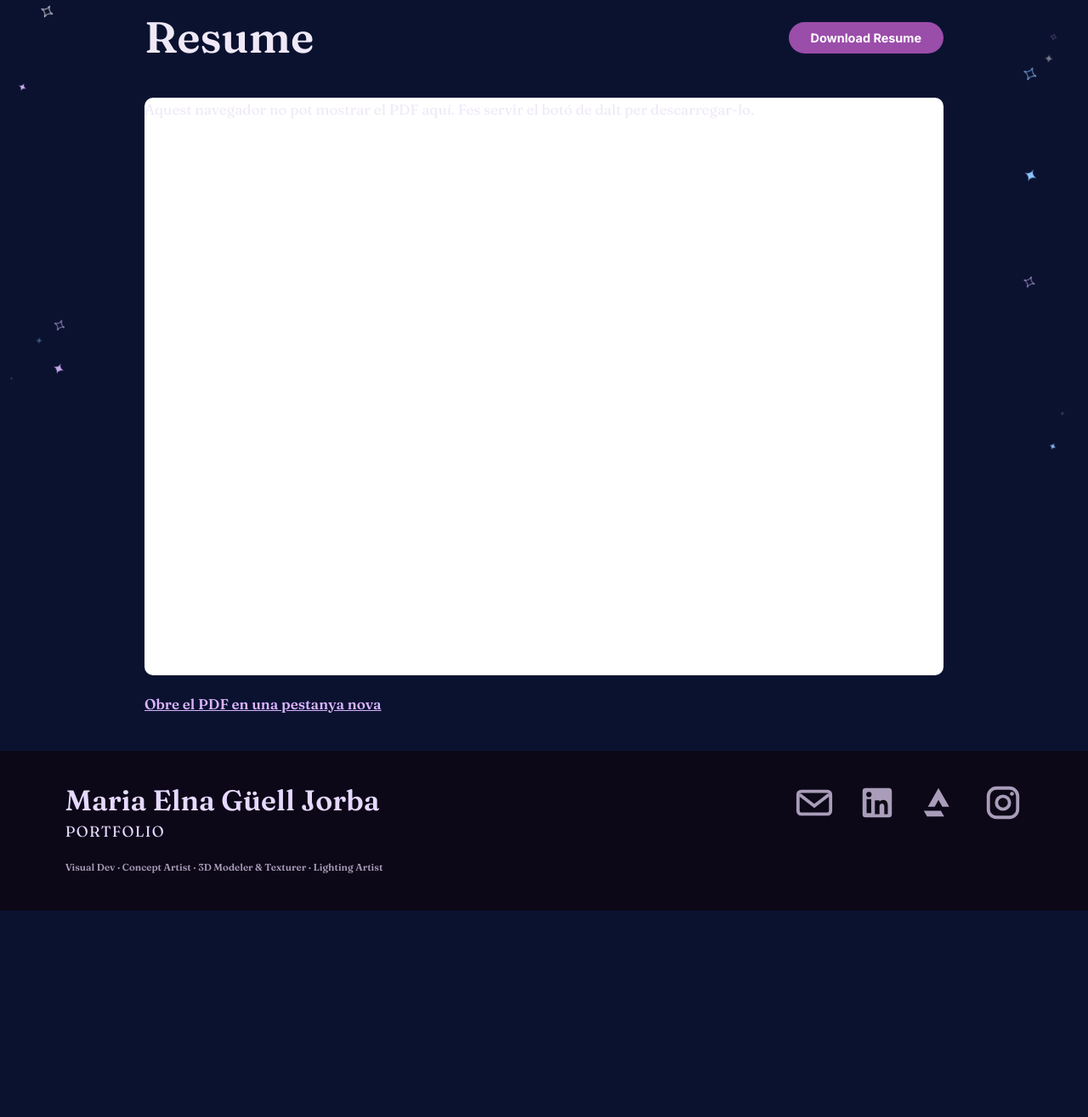
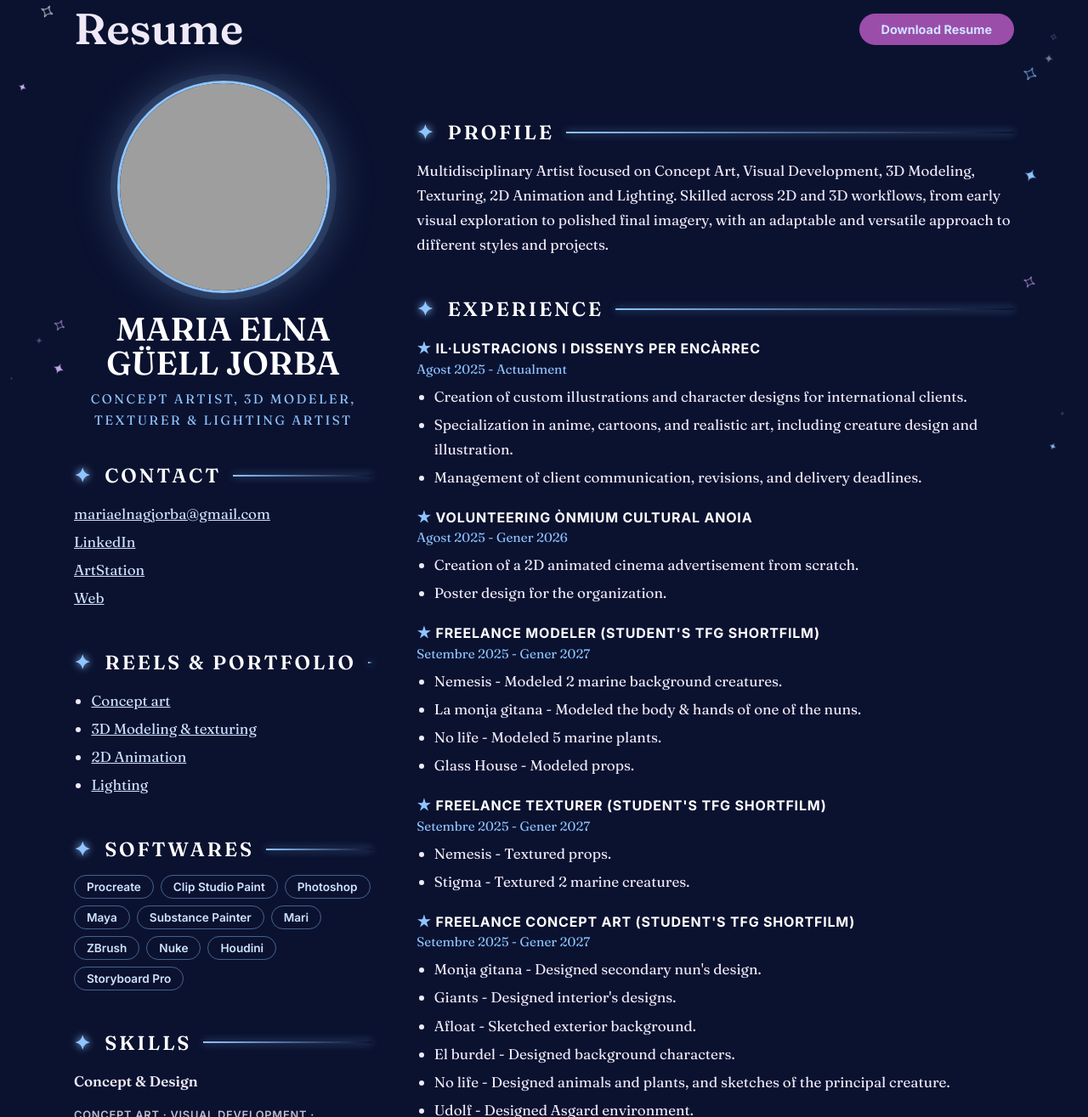
Before and after one commit to mariaelnaguelljorba/Portfolio, a plain HTML site: page resume.html in a window 1280 px wide. Shown: the part 102-1417 px from the top of the page at 85% size. Before the commit the page ends 1174 px from the top, so only its background shows below. Drawn offline with Linux system fonts and the light colour scheme; grey boxes are pictures that could not be loaded.

Commit message:
Update resume.html

```diff
--- a/resume.html
+++ b/resume.html
@@ -4,7 +4,71 @@
 <link rel="stylesheet" href="style.css">
 <script src="script.js" defer></script></head>
 <body class="dark" data-on="resume"><header id="site-header"></header>
-<main><section class="wrap resume"><div class="rh"><h1>Resume</h1><a class="btn" href="Maria_Elna_Guell_Resume.pdf" download>Download Resume</a></div>
-<object class="pdf" data="Maria_Elna_Guell_Resume.pdf#view=FitH" type="application/pdf"><p>Aquest navegador no pot mostrar el PDF aquí. Fes servir el botó de dalt per descarregar-lo.</p></object>
-<a class="back" href="Maria_Elna_Guell_Resume.pdf" target="_blank" rel="noopener">Obre el PDF en una pestanya nova</a></section></main>
+<main><section class="cv">
+<div class="rh"><h1>Resume</h1><a class="btn" href="Maria_Elna_Guell_Resume.pdf" download>Download Resume</a></div>
+<div class="cv-grid">
+<aside class="cv-side">
+<img class="cv-av" src="images/avatar.png" alt="Maria Elna" onerror="this.remove()">
+<h2 class="cv-name">Maria Elna<br>Güell Jorba</h2>
+<p class="cv-role">Concept artist, 3D modeler, texturer &amp; lighting artist</p>
+<h3>Contact</h3>
+<ul class="plain">
+<li><a href="mailto:mariaelnagjorba@gmail.com">mariaelnagjorba@gmail.com</a></li>
+<li><a href="https://www.linkedin.com/in/maria-elna-g%C3%BCell-jorba-634a37355/" target="_blank" rel="noopener">LinkedIn</a></li>
+<li><a href="https://www.artstation.com/mayel_tt" target="_blank" rel="noopener">ArtStation</a></li>
+<li><a href="index.html">Web</a></li>
+</ul>
+<h3>Reels &amp; Portfolio</h3>
+<ul>
+<li><a href="concept-art.html">Concept art</a></li>
+<li><a href="modeling.html">3D Modeling &amp; texturing</a></li>
+<li><a href="animation-2d.html">2D Animation</a></li>
+<li><a href="lighting.html">Lighting</a></li>
+</ul>
+<h3>Softwares</h3>
+<ul class="chips"><li>Procreate</li><li>Clip Studio Paint</li><li>Photoshop</li><li>Maya</li><li>Substance Painter</li><li>Mari</li><li>ZBrush</li><li>Nuke</li><li>Houdini</li><li>Storyboard Pro</li></ul>
+<h3>Skills</h3>
+<p><b>Concept &amp; Design</b></p>
+<p class="tags">Concept art · Visual development · Character design · Creature design · Illustrations · Splasharts</p>
+<p><b>3D &amp; Texturing</b></p>
+<p class="tags">Organic modeling · Sculpting · Handpainted · Realistic · Lighting</p>
+<p><b>Story &amp; Image</b></p>
+<p class="tags">Visual storytelling · Composition · Storyboard · 2D animation</p>
+<h3>Languages</h3>
+<ul><li>Català (Native)</li><li>Castellà (Native)</li><li>Anglès (B2)</li></ul>
+</aside>
+
+<div class="cv-main">
+<h3>Profile</h3>
+<p>Multidisciplinary Artist focused on Concept Art, Visual Development, 3D Modeling, Texturing, 2D Animation and Lighting. Skilled across 2D and 3D workflows, from early visual exploration to polished final imagery, with an adaptable and versatile approach to different styles and projects.</p>
+
+<h3>Experience</h3>
+<div class="job"><h4>Il·lustracions i dissenys per encàrrec</h4><p class="when">Agost 2025 - Actualment</p>
+<ul><li>Creation of custom illustrations and character designs for international clients.</li><li>Specialization in anime, cartoons, and realistic art, including creature design and illustration.</li><li>Management of client communication, revisions, and delivery deadlines.</li></ul></div>
+
+<div class="job"><h4>Volunteering Ònmium Cultural Anoia</h4><p class="when">Agost 2025 - Gener 2026</p>
+<ul><li>Creation of a 2D animated cinema advertisement from scratch.</li><li>Poster design for the organization.</li></ul></div>
+
+<div class="job"><h4>Freelance modeler (student's TFG shortfilm)</h4><p class="when">Setembre 2025 - Gener 2027</p>
+<ul><li>Nemesis - Modeled 2 marine background creatures.</li><li>La monja gitana - Modeled the body &amp; hands of one of the nuns.</li><li>No life - Modeled 5 marine plants.</li><li>Glass House - Modeled props.</li></ul></div>
+
+<div class="job"><h4>Freelance texturer (student's TFG shortfilm)</h4><p class="when">Setembre 2025 - Gener 2027</p>
+<ul><li>Nemesis - Textured props.</li><li>Stigma - Textured 2 marine creatures.</li></ul></div>
+
+<div class="job"><h4>Freelance concept art (student's TFG shortfilm)</h4><p class="when">Setembre 2025 - Gener 2027</p>
+<ul><li>Monja gitana - Designed secondary nun's design.</li><li>Giants - Designed interior's designs.</li><li>Afloat - Sketched exterior background.</li><li>El burdel - Designed background characters.</li><li>No life - Designed animals and plants, and sketches of the principal creature.</li><li>Udolf - Designed Asgard environment.</li></ul></div>
+
+<div class="job"><h4>Visual development - Graphic design internship</h4><p class="when">Juny 2026 - Octubre 2026</p>
+<ul><li>Creation of a logo and T-shirt design (Nautic club).</li><li>T-shirt design.</li></ul></div>
+
+<h3>Education</h3>
+<div class="job"><h4>Grau en Animació &amp; VFX</h4>
+<p>Universitat LaSalle Ramon Llull (Barcelona)</p><p class="when">2023 - Actualment (4t any)</p>
+<p><b>LaSalle Fest</b></p>
+<ul><li>Best sculpture 1rst year - LaSalle animation arts &amp; fest (2024)</li><li>Best groupal project 1rst year - LaSalle animation arts &amp; fest (2024)</li><li>Best sculpture and texturing 2nd year - Animation arts &amp; fest (2025)</li></ul>
+<p><b>Honors</b></p>
+<ul class="tags"><li>First year - Cinematography and color</li><li>First year - Sculpture, anatomy and digital tools</li><li>First year - Drawing fundamentals</li><li>Second year - Look development</li><li>Second year - Concept art</li><li>Second year - Character design</li><li>Second year - 3D modeling</li><li>Second year - Texturing</li></ul></div>
+</div>
+</div>
+</section></main>
 <footer id="site-footer"></footer></body></html>
```
